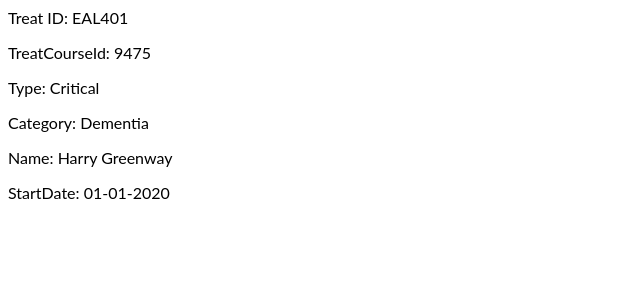
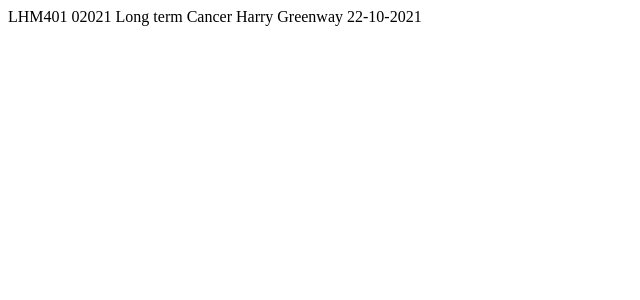
Before and after one commit to Amehra2/Task-1-assingment, a React (Create React App) app: page / in a window 1280 px wide. Shown: the top 300 px of the page, without its empty margins (0-640 px from the left). Built offline with nearby package versions, Linux system fonts and the light colour scheme.

Commit message:
2 files modified

```diff
--- a/src/App.js
+++ b/src/App.js
@@ -1,30 +1,19 @@
 import React from "react";
 import "./style.css";
-import MedicalTreatment from "./MedicalTreatment";
+import MedicalTreatment from "./MedicalTreatment"; //This allow the data to be imported from the MedicalTreatment.js component. This allows us access to the props.
 
-const treatId1 = "EAL401" ;
-const treatCourseId1 = "9475";
-const type1 = "Critical";
-const category1 = "Dementia";
-const name1 = "Harry Greenway";
-const startDate1 = "01-01-2020";
-
-
+const treatId1 = "LHM401" ; //Here I have declared the treatid data for the patient.
+const treatCourseId1 = "02021"; //Here I have declared the treatCourseId
+const type1 = "Long term"; //Here I declared the situation of the patient. The patient has a long term illness.
+const category1 = "Cancer"; //Here I have declared the category of illness of the patient.
+const name1 = "Harry Greenway"; // Here I have declared the name of the patient.
+const startDate1 = "22-10-2021"; //Here I have declared the treatment startdate of the patient.
 
 
 
 
  export default function App(){ // Here below, I have created the identifications for the elements that are included in the instance above. This relates to the props assigned in the MedicalTreatment.js component. Based on them, here below I am declaring and assigning them a specific identification. This allows us to create constants, which have been done above.
    return(
-
-<div>
-  <p>Treat ID: {treatId1}</p>
-  <p>TreatCourseId: {treatCourseId1}</p>
-  <p>Type: {type1}</p>
-  <p>Category: {category1} </p>
-  <p>Name: {name1}</p>
-  <p> StartDate: {startDate1}</p>
-
-  </div>
+    <MedicalTreatment treatId={treatId1} treatCourseId={treatCourseId1} type={type1}  category={category1} name={name1} startDate={startDate1}/>
    )
  }
```
Also changed, not shown: src/MedicalTreatment.js (line endings or trailing spaces).
